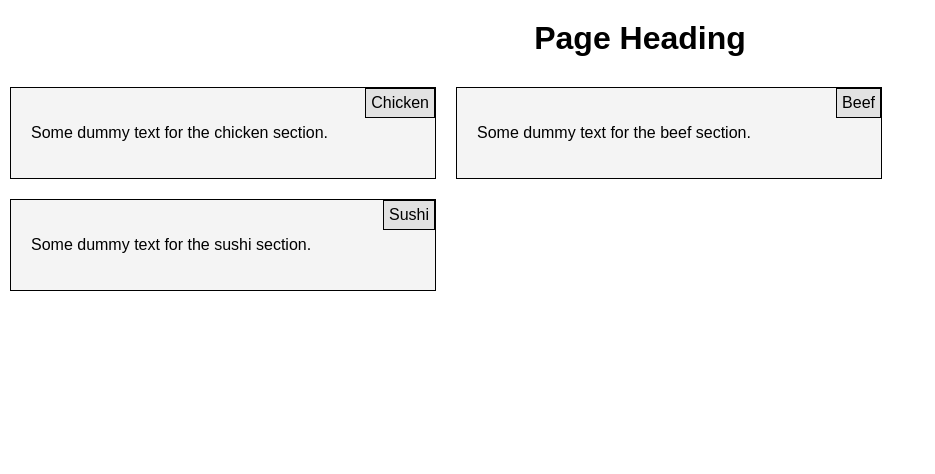
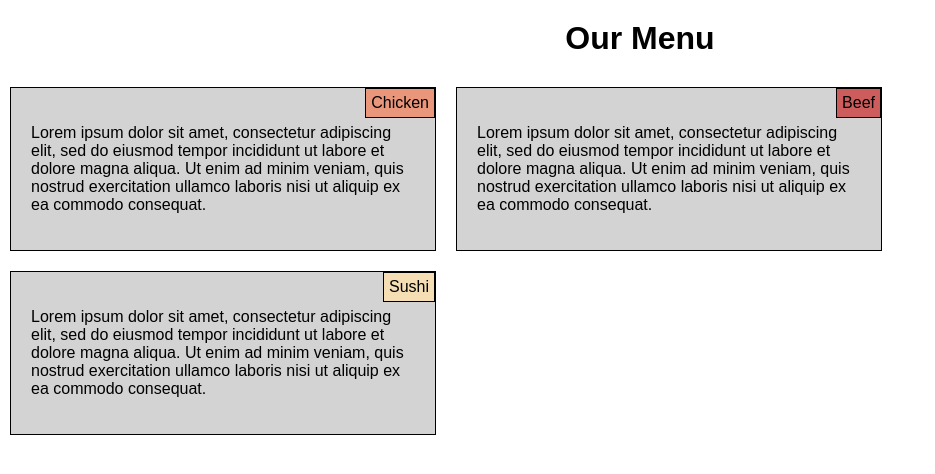
Before and after one commit to Ak0ru/courseraweb, a plain HTML site: page index.html in a window 1280 px wide. Shown: the whole page, without its empty margins (0-935 px from the left). Drawn offline with Linux system fonts and the light colour scheme.

Commit message:
Update index.html

```diff
--- a/index.html
+++ b/index.html
@@ -1,25 +1,26 @@
 <!DOCTYPE html>
 <html lang="en">
-<link rel="stylesheet" href="css/styles.css">
 <head>
     <meta charset="UTF-8">
     <meta name="viewport" content="width=device-width, initial-scale=1.0">
-    <title>Responsive Layout</title>
+    <title>Our Menu</title>
     <link rel="stylesheet" href="css/styles.css">
 </head>
 <body>
-    <h1>Page Heading</h1>
-    <section class="section section1">
-        <div class="section-title">Chicken</div>
-        <p>Some dummy text for the chicken section.</p>
-    </section>
-    <section class="section section2">
-        <div class="section-title">Beef</div>
-        <p>Some dummy text for the beef section.</p>
-    </section>
-    <section class="section section3">
-        <div class="section-title">Sushi</div>
-        <p>Some dummy text for the sushi section.</p>
-    </section>
+    <h1>Our Menu</h1>
+    <div class="container">
+        <div class="section" style="background-color: #D3D3D3;">
+            <div class="section-title" style="background-color: #E9967A;">Chicken</div>
+            <p>Lorem ipsum dolor sit amet, consectetur adipiscing elit, sed do eiusmod tempor incididunt ut labore et dolore magna aliqua. Ut enim ad minim veniam, quis nostrud exercitation ullamco laboris nisi ut aliquip ex ea commodo consequat.</p>
+        </div>
+        <div class="section" style="background-color: #D3D3D3;">
+            <div class="section-title" style="background-color: #CD5C5C;">Beef</div>
+            <p>Lorem ipsum dolor sit amet, consectetur adipiscing elit, sed do eiusmod tempor incididunt ut labore et dolore magna aliqua. Ut enim ad minim veniam, quis nostrud exercitation ullamco laboris nisi ut aliquip ex ea commodo consequat.</p>
+        </div>
+        <div class="section" style="background-color: #D3D3D3;">
+            <div class="section-title" style="background-color: #F5DEB3;">Sushi</div>
+            <p>Lorem ipsum dolor sit amet, consectetur adipiscing elit, sed do eiusmod tempor incididunt ut labore et dolore magna aliqua. Ut enim ad minim veniam, quis nostrud exercitation ullamco laboris nisi ut aliquip ex ea commodo consequat.</p>
+        </div>
+    </div>
 </body>
 </html>
```
